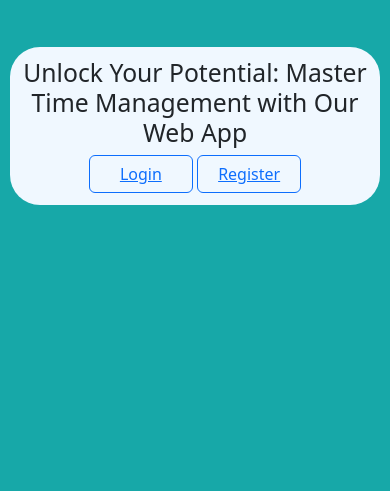
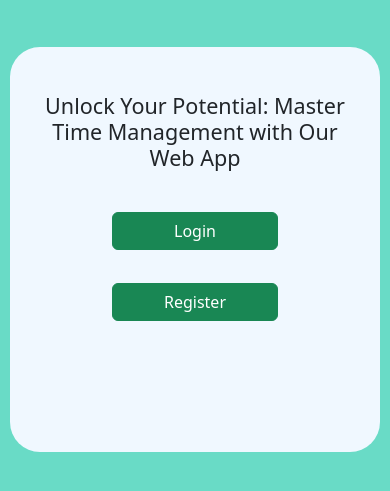
Before and after one commit to Daksh-Madaan/swayamkaro, a Flask app: page / in a window 390 px wide. Shown: the top 491 px of the page. Run offline with Flask 2, Linux system fonts and the light colour scheme; some libraries are stand-ins or nearby versions.

Commit message:
Update home.html

```diff
--- a/templates/home.html
+++ b/templates/home.html
@@ -9,28 +9,41 @@
   <style>
     body {
       margin-top: 12%;
-      background-color:rgb(23, 168, 168);
+      background-color: #69dbc6;
     }
     .main {
+      margin: auto;
+      height: 48vh;
       padding: 3%;
       background-color: aliceblue;
       max-width: 50%;
       width: 100%;
-      margin: auto;
       border-radius: 30px;
       text-align: center;
+    }
+    h4 {
+      margin-top: 8%;
+    }
+    button {
+      width: 30%;
+      margin-top: 5%;
     }
     @media only screen and (max-width: 600px) {
       .main {
         max-width: 95%;
+        padding: 5%;
+      }
+      button {
+        width: 50%;
+        margin-top: 10%;
       }
     }
   </style>
   <body>
     <div class="main">
-      <h2>Unlock Your Potential: Master Time Management with Our Web App</h2>
-      <button type="button" class="btn btn-outline-primary" style="width:30%;"><a href="/login">Login</a></button><be>
-      <button type="button" class="btn btn-outline-primary" style="width:30%;"><a href="/register">Register</a></button>
+      <h4>Unlock Your Potential: Master Time Management with Our Web App</h4>
+      <button type="button" class="btn btn-success"><a style="text-decoration: none; color: white;" href="/login">Login</a></button><br>
+      <button type="button" class="btn btn-success"><a style="text-decoration: none; color: white;" href="/register">Register</a></button>
     </div>
     <script src="https://cdn.jsdelivr.net/npm/bootstrap@5.3.2/dist/js/bootstrap.bundle.min.js" integrity="sha384-C6RzsynM9kWDrMNeT87bh95OGNyZPhcTNXj1NW7RuBCsyN/o0jlpcV8Qyq46cDfL" crossorigin="anonymous"></script>
   </body>
```
